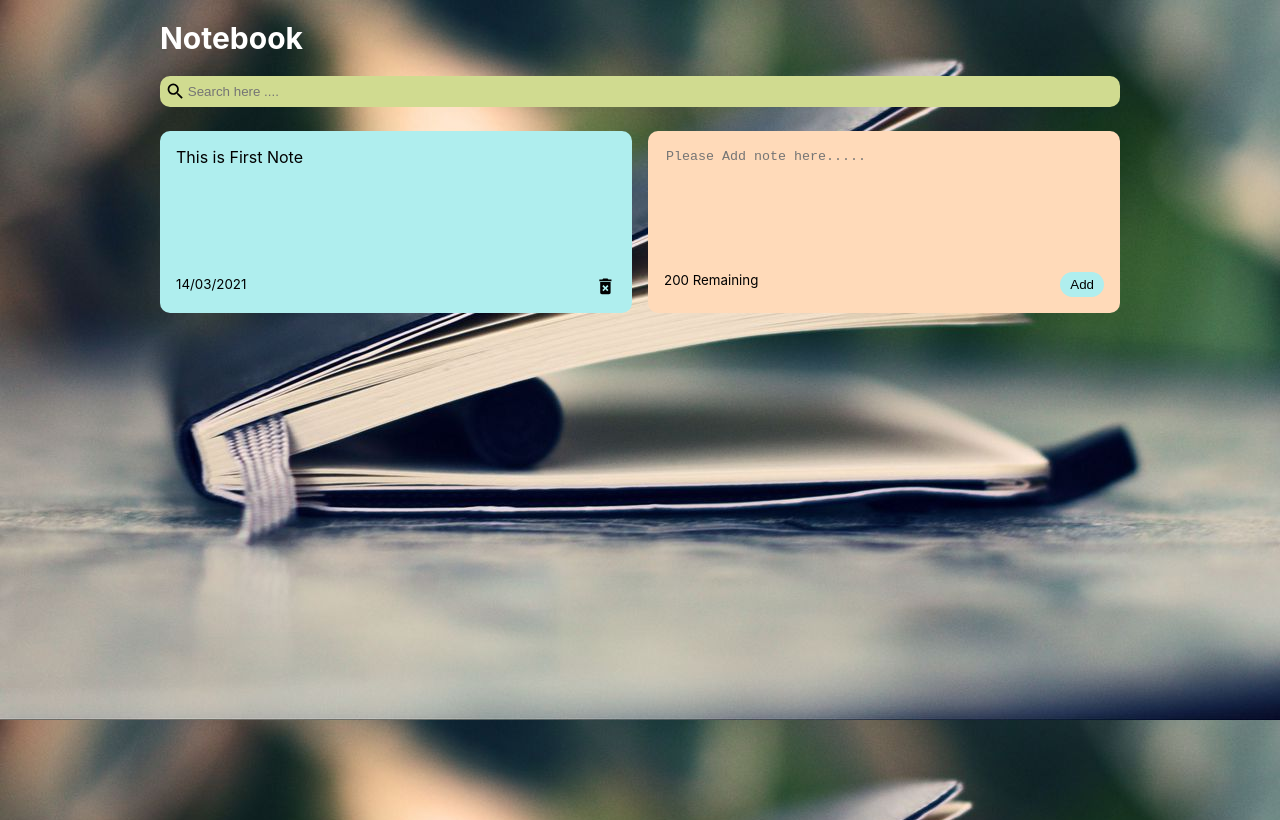
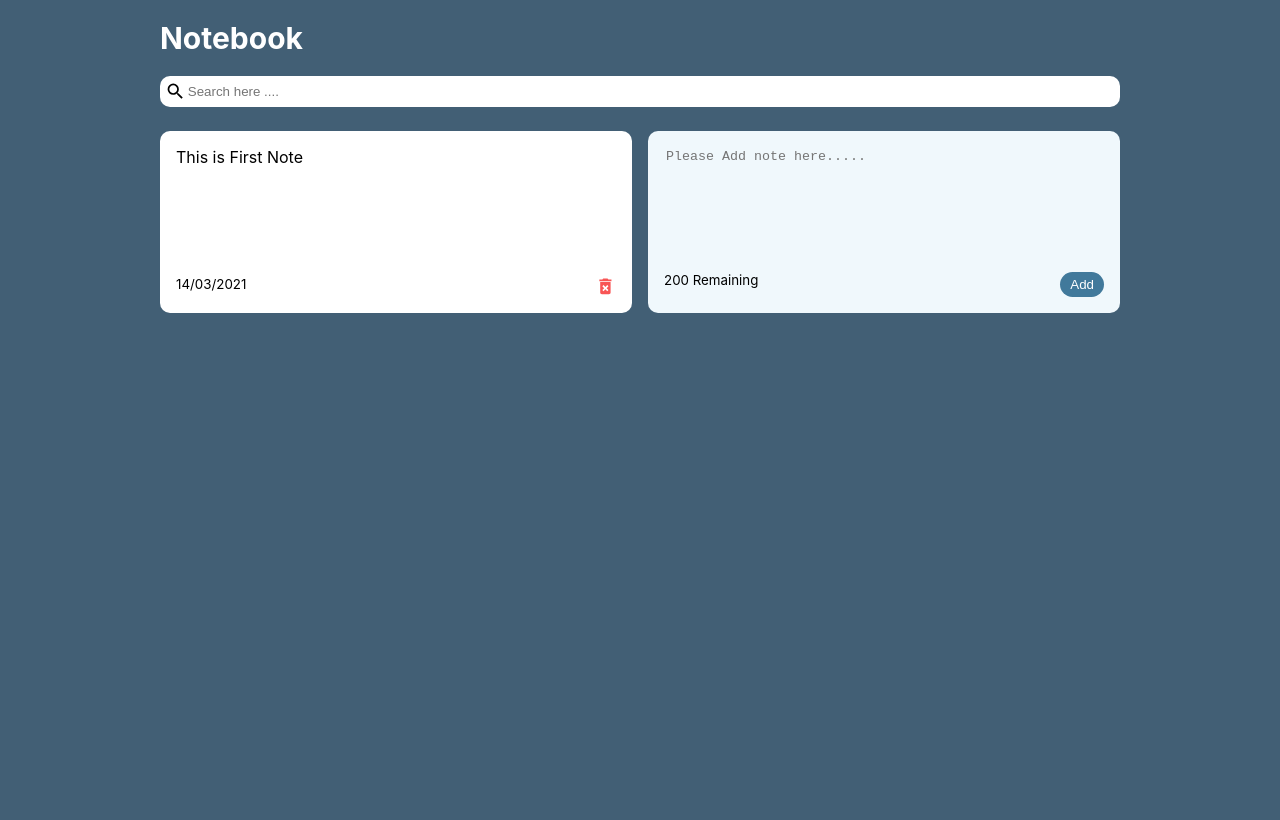
Before and after one commit to kagame8732/Note-App, a React (Create React App) app: page / in a window 1280 px wide. Built offline with nearby package versions, Linux system fonts and the light colour scheme.

Commit message:
css addition

```diff
--- a/src/components/NotesList.js
+++ b/src/components/NotesList.js
@@ -14,9 +14,7 @@ const NotesList = ({ notes, handleAddNote, handleDeleteNote }) => {
             )}
             <AddNote
                 handleAddNote={handleAddNote}
-
             />
-
         </div>
     )
 }
--- a/src/index.css
+++ b/src/index.css
@@ -5,7 +5,7 @@ body {
     sans-serif;
   -webkit-font-smoothing: antialiased;
   -moz-osx-font-smoothing: grayscale;
-  background: url(./images/bg3.jpg);
+  background-color: #425f75;
 }
 
 code {
@@ -29,13 +29,13 @@ code {
 }
 
 .note.new {
-  background-color: peachpuff;
+  background-color: #f0f8fc;
 }
 
 textarea {
   border: none;
   resize: none;
-  background-color: peachpuff;
+  background-color: #f0f8fc;
 }
 
 textarea:focus {
@@ -43,19 +43,21 @@ textarea:focus {
 }
 
 .add {
-  background-color: paleturquoise;
+  background-color: #41799b;
   border: none;
   border-radius: 15px;
   padding: 5px 10px 5px 10px;
+  color: #ffff;
 }
 
 .add:hover {
-  background-color: rgb(6, 240, 240);
+  background-color: #77aaac;
   cursor: pointer;
 }
 
 .note {
-  background-color: paleturquoise;
+  background-color: #ffff;
+
   margin-bottom: 10px;
   border-radius: 10px;
   padding: 1rem;
@@ -74,6 +76,7 @@ textarea:focus {
 
 .delete-icon {
   cursor: pointer;
+  color: #f85555;
 }
 
 .search {
@@ -82,18 +85,18 @@ textarea:focus {
   border-radius: 10px;
   padding: 5px;
   margin-bottom: 1.5em;
-  background-color: rgb(208, 219, 144);
+  background-color: #ffff;
 }
 
 .search input {
   border: none;
-  background-color: rgb(208, 219, 144);
+  background-color: #ffff;
 }
 
 .search input:focus {
   outline: none;
 }
 h1 {
-  color: white;
+  color: #ffff;
   font-size: 30px;
 }
```
Also changed, not shown: src/App.js (line endings or trailing spaces).
